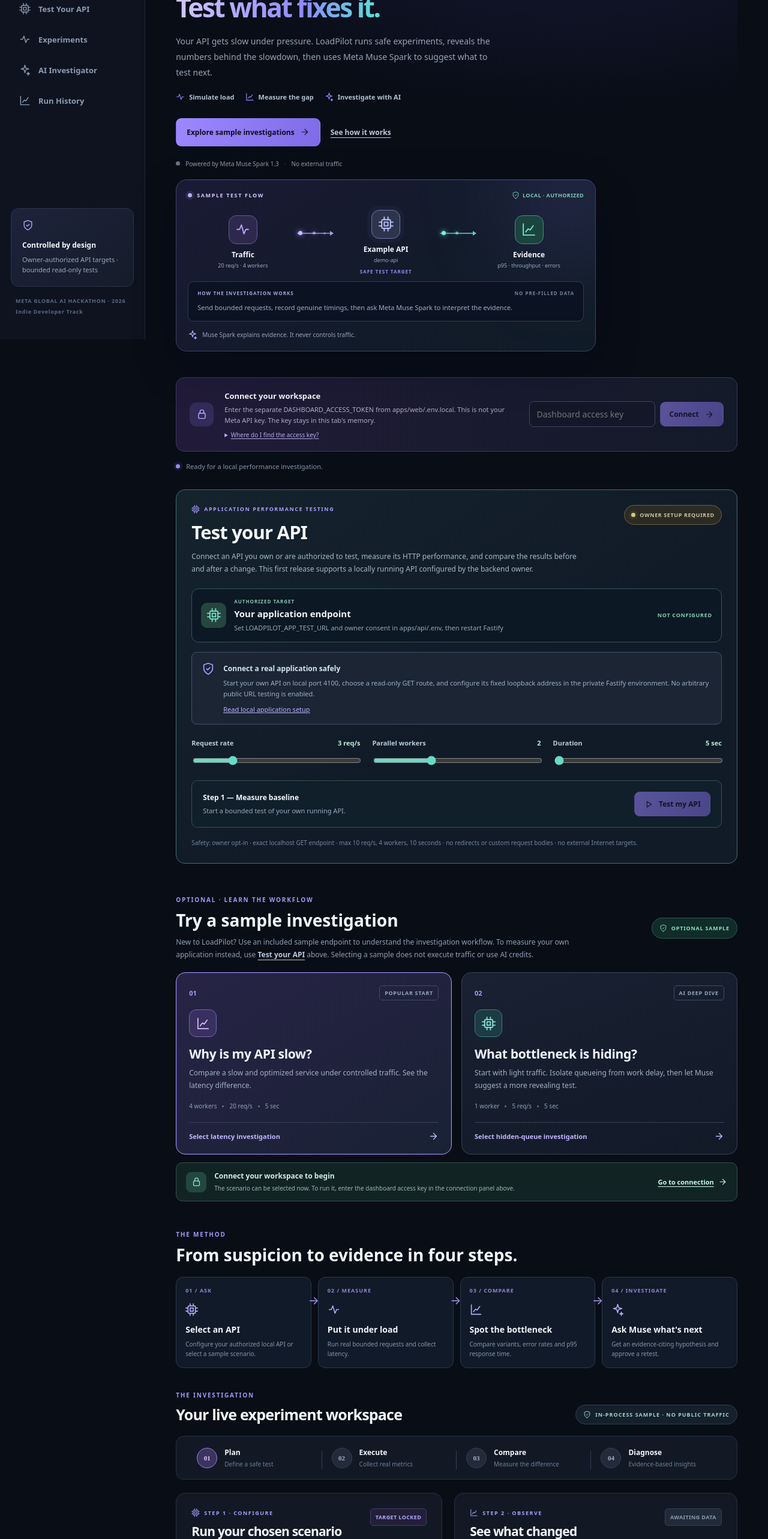
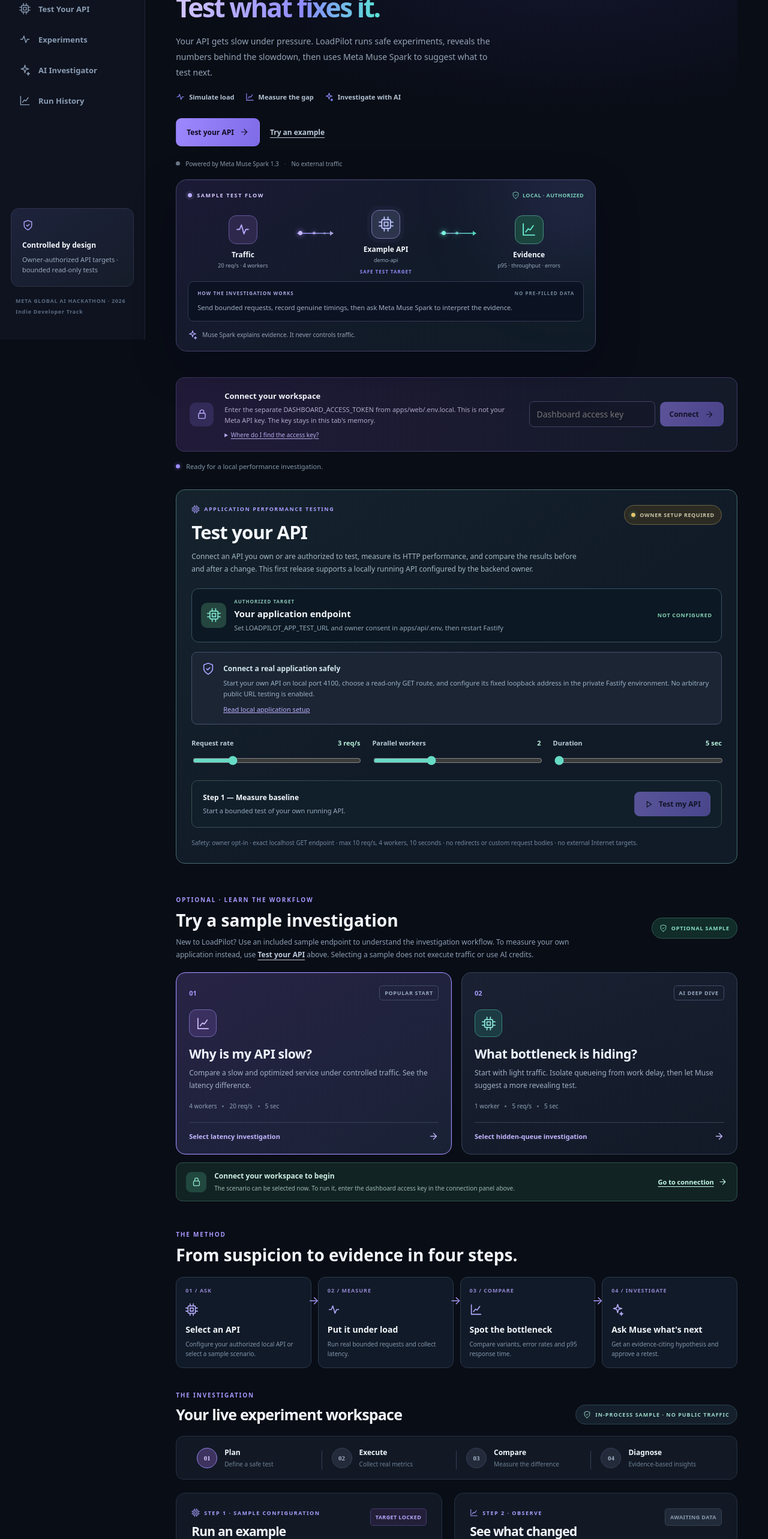
Before and after one commit to nHallecn/loadpilot-ai, a Next.js app in the folder apps/web/: page / in a window 1280 px wide. Shown: the part 234-2800 px from the top of the page at 60% size. Built offline with nearby package versions, Linux system fonts and the light colour scheme.

Commit message:
fix(copy): primary homepage CTA tests customer's API, sample scenarios optional

```diff
--- a/apps/web/app/page.tsx
+++ b/apps/web/app/page.tsx
@@ -721,10 +721,10 @@ export default function HomePage() {
                 <span><SymbolIcon kind="spark"/> Investigate with AI</span>
               </div>
               <div className="hero-actions">
-                <a className="button primary hero-primary-action" href="#quickstart">
-                  Explore sample investigations <SymbolIcon kind="arrow"/>
+                <a className="button primary hero-primary-action" href="#my-application">
+                  Test your API <SymbolIcon kind="arrow"/>
                 </a>
-                <a className="hero-how-link" href="#how-it-works">See how it works</a>
+                <a className="hero-how-link" href="#quickstart">Try an example</a>
               </div>
               <div className="hero-model"><span className={'pill-dot ' + (aiConfigured ? 'online' : '')}/> Powered by Meta Muse Spark 1.3 <span>·</span> No external traffic</div>
             </div>
@@ -810,7 +810,7 @@ export default function HomePage() {
 
           <div className="main-grid" id="experiments">
             <section className="panel experiment-panel">
-              <div className="panel-header"><div><div className="overline"><SymbolIcon kind="cpu"/> STEP 1 · CONFIGURE</div><h3>Run your chosen scenario</h3><p>Adjust safe test settings, then launch a controlled experiment against the bundled sample API.</p></div><span className="status-chip">TARGET LOCKED</span></div>
+              <div className="panel-header"><div><div className="overline"><SymbolIcon kind="cpu"/> STEP 1 · SAMPLE CONFIGURATION</div><h3>Run an example investigation</h3><p>These controls run the included sample endpoint. Use Test your API above for your own application.</p></div><span className="status-chip">TARGET LOCKED</span></div>
               <label htmlFor="objective" className="field-label">PERFORMANCE QUESTION</label>
               <textarea id="objective" className="objective" rows={3} maxLength={600} value={objective} disabled={!connected || Boolean(busy)} onChange={(event)=>setObjective(event.target.value)} placeholder="What should LoadPilot investigate?"/>
               <button type="button" className="button ai-button" disabled={!connected || !aiConfigured || Boolean(busy) || objective.trim().length < 10} onClick={()=>void generatePlan()}>{busy==='planning'?<span className="spinner"/>:<SymbolIcon kind="spark"/>} {busy==='planning'?'Generating a bounded plan…':'Generate plan with Muse Spark'} <span className="button-hint">USES MODEL API</span></button>
```
